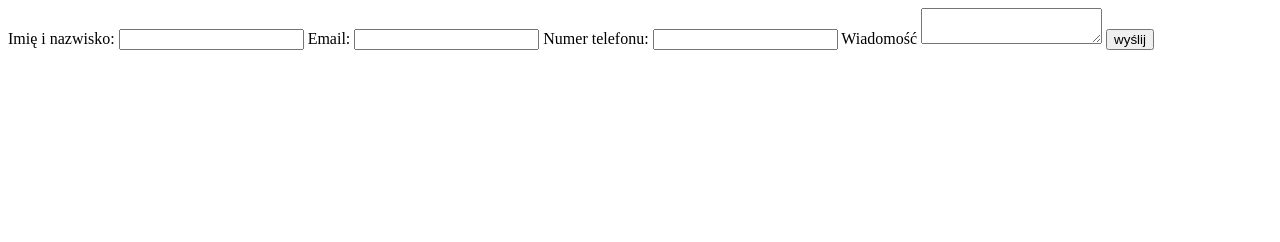
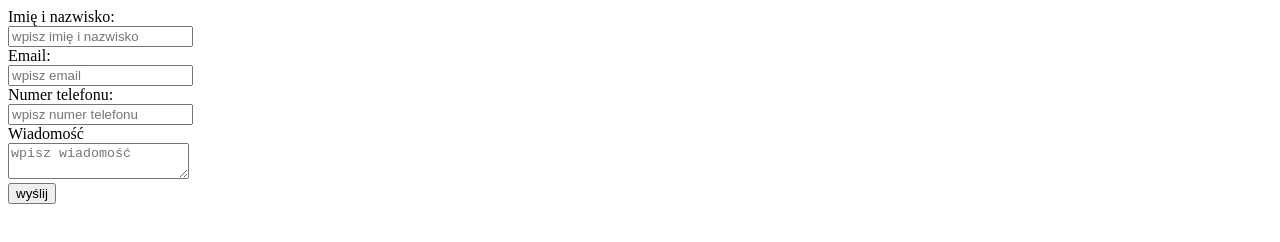
Before and after one commit to juliagolanska/formularz, a plain HTML site: page index.html in a window 1280 px wide. Drawn offline with Linux system fonts and the light colour scheme.

Commit message:
modyfikacja1

```diff
--- a/index.html
+++ b/index.html
@@ -6,14 +6,14 @@
 </head>
 <body>
    <form action="">
-       <label for="imie">Imię i nazwisko:</label>
-       <input type="text" name="imie" id="imie">
-       <label for="email">Email:</label>
-       <input type="text" name="email" id="email">
-       <label for="numer">Numer telefonu:</label>
-       <input type="text" name="numer" id="numer">
-       <label for="msg" name="msg" id="msg">Wiadomość</label>
-       <textarea name="msg" id="" maxlength="100"></textarea>
+       <label for="imie">Imię i nazwisko:</label><br />
+       <input type="text" placeholder="wpisz imię i nazwisko" name="imie" id="imie"><br />
+       <label for="email">Email:</label><br />
+       <input type="text" placeholder="wpisz email" name="email" id="email"><br />
+       <label for="numer">Numer telefonu:</label><br />
+       <input type="text" placeholder="wpisz numer telefonu" name="numer" id="numer"><br />
+       <label for="msg" name="msg" id="msg">Wiadomość</label><br />
+       <textarea placeholder="wpisz wiadomość" name="msg" id="msg" maxlength="100"></textarea><br />
        <input type="submit" value="wyślij">
    </form>
 
```
